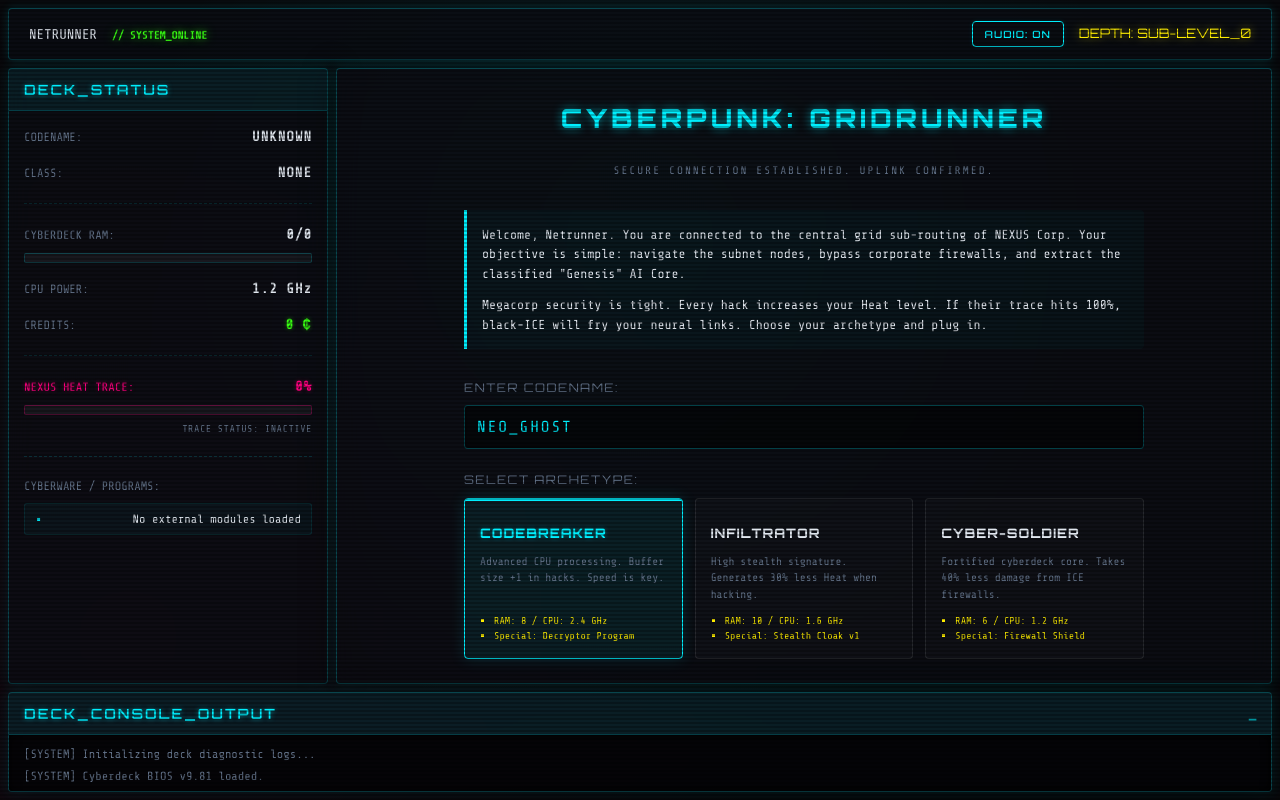
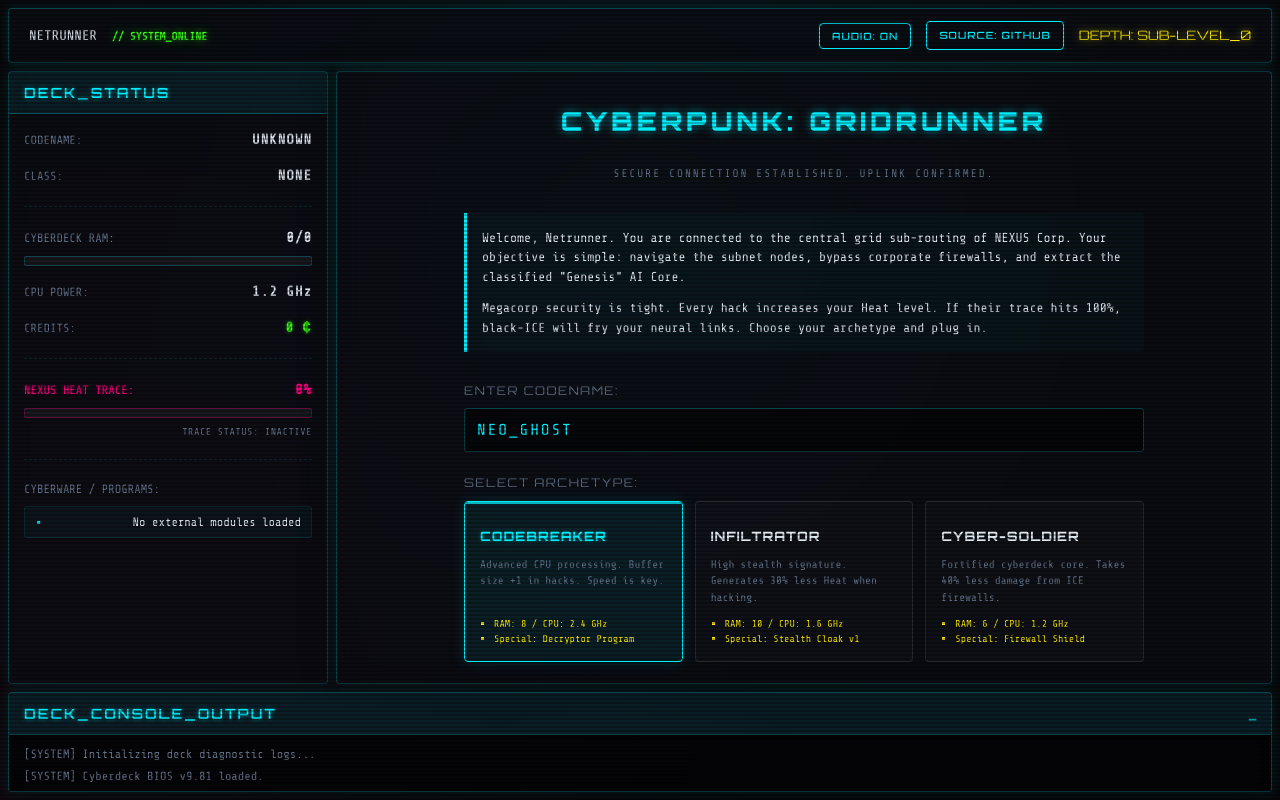
Before and after one commit to kasmurthyv-star/cyberpunk-hacker-rpg, a plain HTML site: page index.html in a window 1280 px wide. Drawn offline with nearby package versions, Linux system fonts and the light colour scheme.

Commit message:
feat: added github link button to header

```diff
--- a/index.html
+++ b/index.html
@@ -27,6 +27,10 @@
           <span class="btn-glow"></span>
           <span class="btn-text">AUDIO: ON</span>
         </button>
+        <a href="https://github.com" target="_blank" class="cyber-btn small-btn github-link" title="Open GitHub Project">
+          <span class="btn-glow"></span>
+          <span class="btn-text">SOURCE: GITHUB</span>
+        </a>
         <span class="node-level" id="grid-depth">DEPTH: SUB-LEVEL_0</span>
       </div>
     </header>
--- a/style.css
+++ b/style.css
@@ -515,6 +515,10 @@ body::before {
   overflow: hidden;
   transition: all 0.3s;
   box-shadow: 0 0 5px rgba(0, 240, 255, 0.1);
+  text-decoration: none;
+  display: inline-flex;
+  align-items: center;
+  justify-content: center;
 }
 
 .cyber-btn:hover {
```
